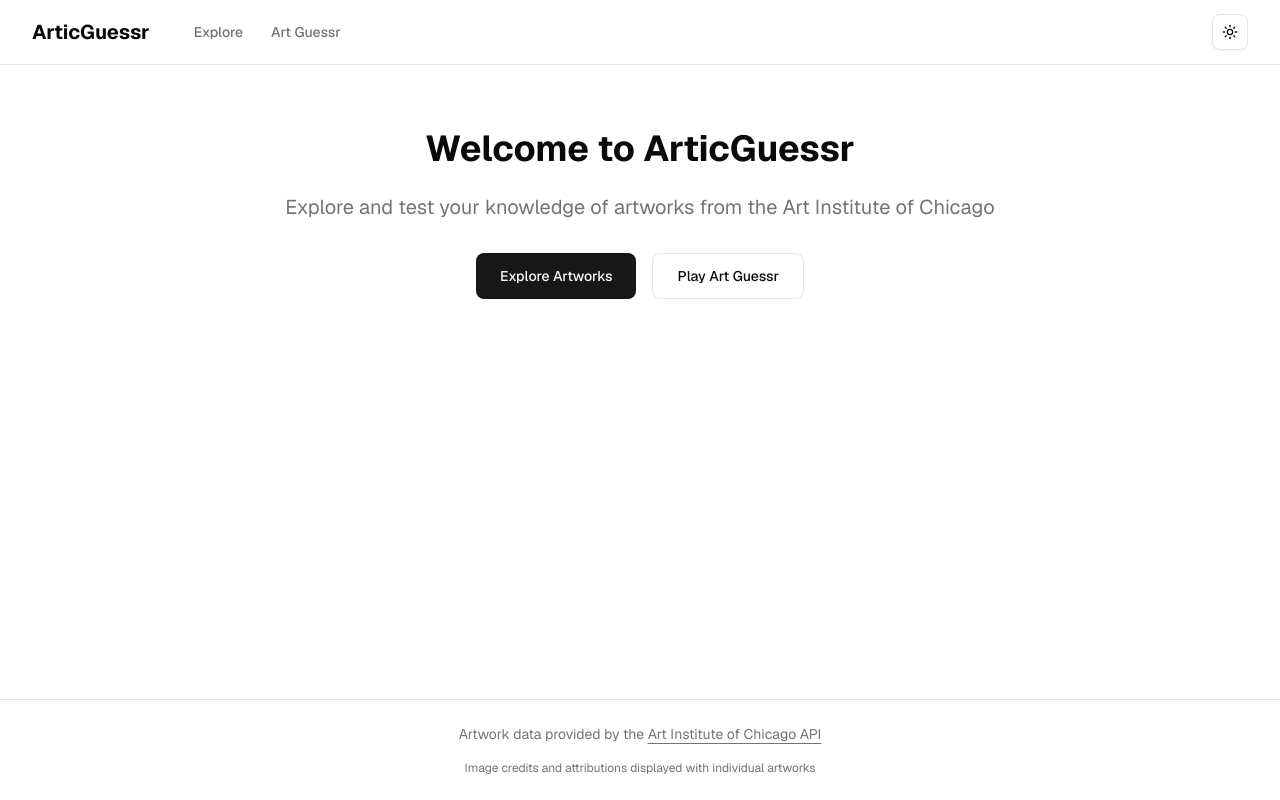
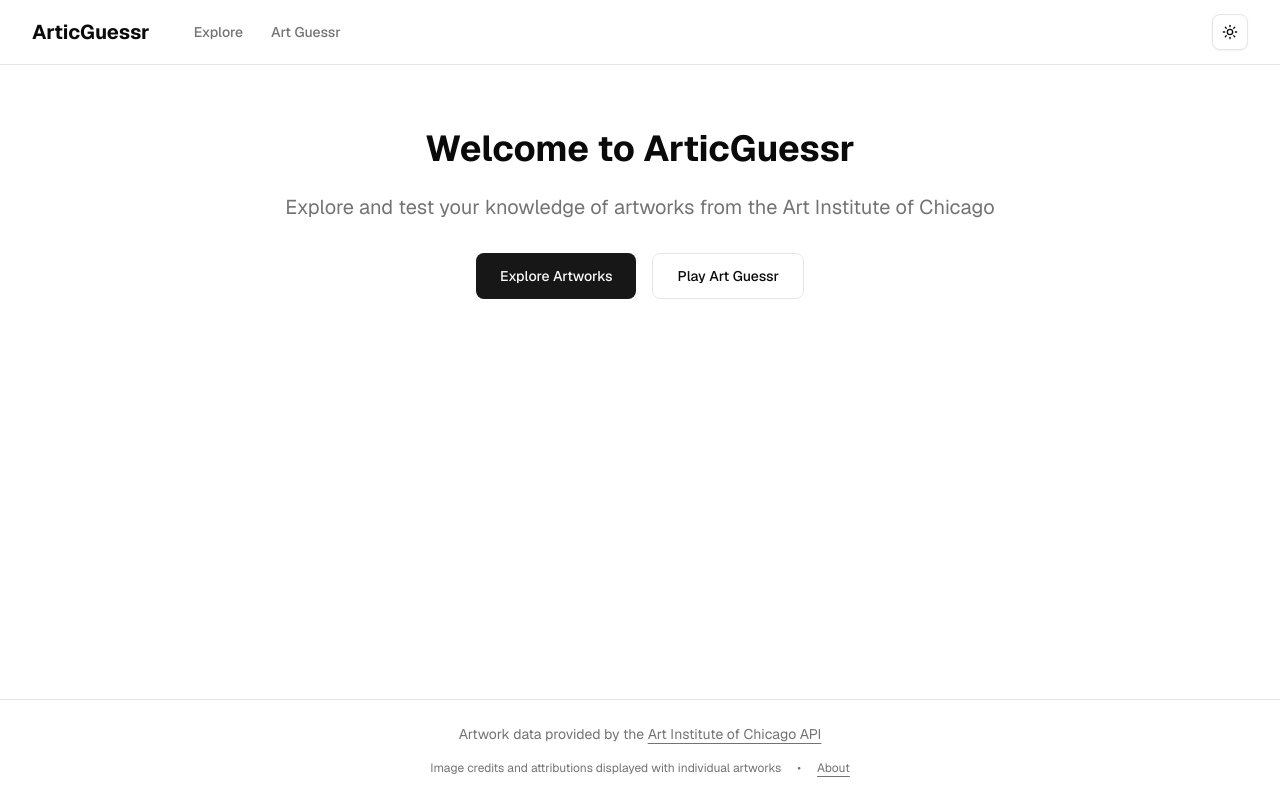
Before and after one commit to Cece94/articguessr, a Next.js app: page / in a window 1280 px wide. Built offline with nearby package versions, Linux system fonts and the light colour scheme.

Commit message:
add about page link

```diff
--- a/components/footer.tsx
+++ b/components/footer.tsx
@@ -17,10 +17,17 @@
                                 </a>
                             </p>
                         </div>
-                        <div className="text-xs text-muted-foreground">
+                        <div className="flex items-center space-x-4 text-xs text-muted-foreground">
                             <p>
                                 Image credits and attributions displayed with individual artworks
                             </p>
+                            <span>•</span>
+                            <a
+                                href="/about"
+                                className="underline underline-offset-4 hover:text-foreground transition-colors"
+                            >
+                                About
+                            </a>
                         </div>
                     </div>
                 </div>
```
